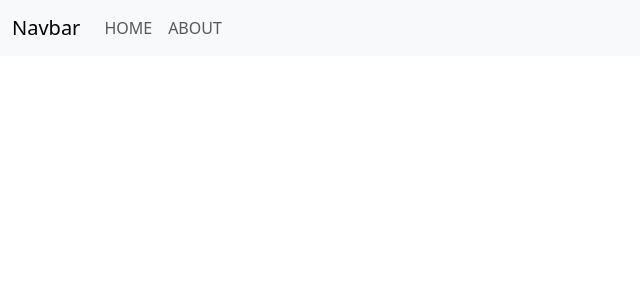
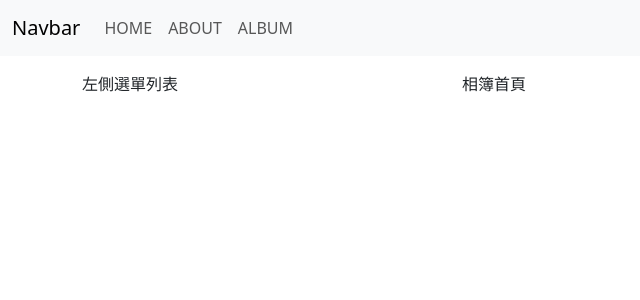
Before and after one commit to mixsuan29/sample-router, a React (Create React App) app: page /album in a window 1280 px wide. Before the commit this address had no page. Shown: the top 300 px of the page, without its empty margins (0-640 px from the left). Built offline with nearby package versions, Linux system fonts and the light colour scheme.

Commit message:
巢狀路由 Route Outlet

```diff
--- a/src/App.js
+++ b/src/App.js
@@ -2,6 +2,8 @@
 import Navbar from "./components/Navbar";
 import Home from "./pages/Home";
 import About from "./pages/About"
+import AlbumLayout from "./pages/AlbumLayout";
+import AlbumIndex from "./pages/AlbumIndex";
 
 function App() {
   return (
@@ -11,6 +13,9 @@
         <Routes>
           <Route path='/' element={<Home />}></Route>
           <Route path='/about' element={<About />}></Route>
+          <Route path='/album' element={<AlbumLayout />}>
+            <Route index element={<AlbumIndex />}></Route>
+          </Route>
         </Routes>
       </div>
     </div>
--- a/src/components/Navbar.js
+++ b/src/components/Navbar.js
@@ -12,6 +12,9 @@
                 <li className="nav-item">
                     <Link className="nav-link" to='/about'>ABOUT</Link>
                 </li>
+                <li className="nav-item">
+                    <Link className="nav-link" to='/album'>ALBUM</Link>
+                </li>
             </ul>
             </div>
         </div>
--- /dev/null
+++ b/src/pages/AlbumIndex.js
@@ -0,0 +1,5 @@
+export default function AlbumIndex() {
+    return (
+        <div>相簿首頁</div>
+    )
+}
--- /dev/null
+++ b/src/pages/AlbumLayout.js
@@ -0,0 +1,14 @@
+import { Outlet } from "react-router-dom"
+
+export default function AlbumLayout() {
+    return (
+        <div className="row">
+            <div className="col-4">
+                左側選單列表
+            </div>
+            <div className="col-4">
+                <Outlet/>
+            </div>
+        </div>
+    )
+}
```
